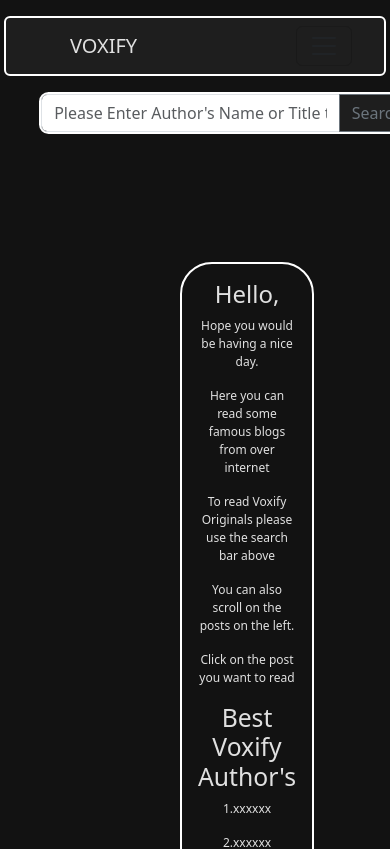
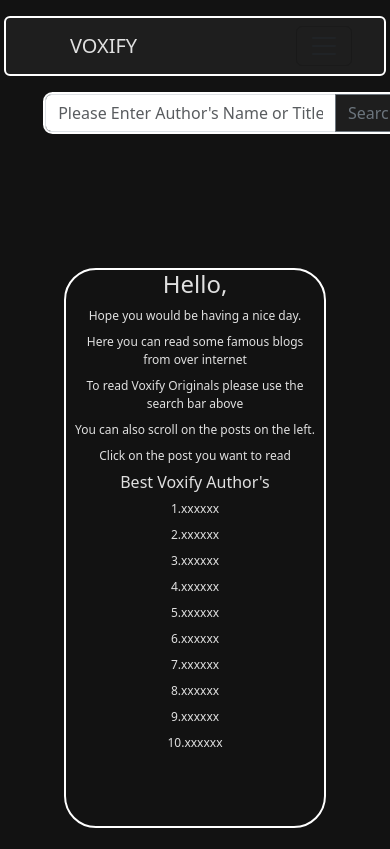
Before and after one commit to KK-Singh333/Voxify, a React (Vite) app in the folder frontend/: page /home in a window 390 px wide. Shown: the top 849 px of the page. Built offline with nearby package versions, Linux system fonts and the light colour scheme; no server answers.

Commit message:
Update BlogList.css

```diff
--- a/frontend/src/pages/components/BlogList.css
+++ b/frontend/src/pages/components/BlogList.css
@@ -5,12 +5,13 @@
     box-sizing: border-box;
 }
 #root{
+    min-height: 100vh;
     background-color: #121212;
 }
 body {
     font-family: Arial, sans-serif;
     background-color: #121212;
-    color: white;
+       color: white;
 }
 .blog-section{
     display: flex;
@@ -18,6 +19,8 @@
     justify-content: space-between;
     padding: 4rem;
     margin-top: 0;
+    min-height: 100vh;
+        width: 100vw;
 }
 .welcome{
     border: 2px solid white;
@@ -27,6 +30,7 @@
     color: #E0E0E0;
     margin-left: 3rem;
     text-align: center;
+    height: 45rem;
 }
 .list-container{
     margin-left: 4rem;
@@ -34,7 +38,7 @@
 .list-item{
     font-size: 120% !important;
 }
-@media(max-width:1450px){
+@media(max-width:1500px){
     .list-item{
         font-size: 80% !important;
         }
@@ -43,9 +47,45 @@
     }
     .welcome p{
         font-size: 1rem;
+        .welcome{
+            height: 50rem;
+        }
     }
     }
+        @media(max-width:1270px) {
+            .welcome{
+                height: 50rem;
+            }
+            .list-item {
+                font-size: 80% !important;
+            }
+
+            .welcome h1 {
+                font-size: 2rem;
+            }
+
+            .welcome p {
+                font-size: 1rem;
+            }
+        }
+@media(max-width:970px) {
+    .welcome h2{
+    font-size: 1rem !important;
+}
+.welcome p{
+    padding: 0;
+    margin: 0.5rem;
+}
+}
 @media(max-width:780px){
+    #root{
+        overflow-y: scroll;
+    }
+    .list-container{
+        position: relative;
+            left: 50%;
+            transform: translateX(-50%);
+    }
     .blog-section{
         flex-wrap: wrap-reverse;
     }
@@ -58,14 +98,30 @@
         .welcome h1 {
             font-size: 1.5rem;
         }
-
+        .welcome h2{
+            font-size: 1rem;
+        }
         .welcome p {
             font-size: 0.75rem;
+        }
+        .welcome{
+            height: 35rem;
         }
     .list-container{
         margin-left: 0;
     }
     .welcome{
-        margin-left: 7.5rem;
+        margin: 0 !important;
+        padding: 0 !important;
+        position: relative;
+        left: 50%;
+        top: 50%;
+        transform: translate(-50%,-10%);
+        width: 40rem;
     }
 }
+@media(max-width:500px){
+    .welcome h2{
+        font-size: 0.75rem;
+    }
+}
```
